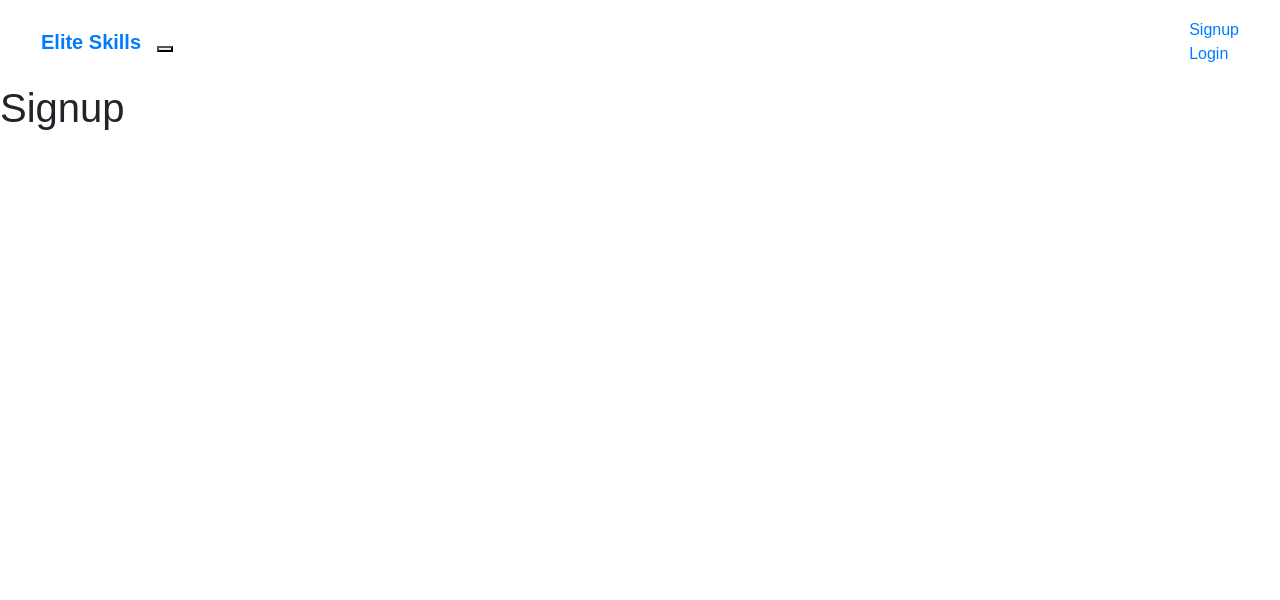
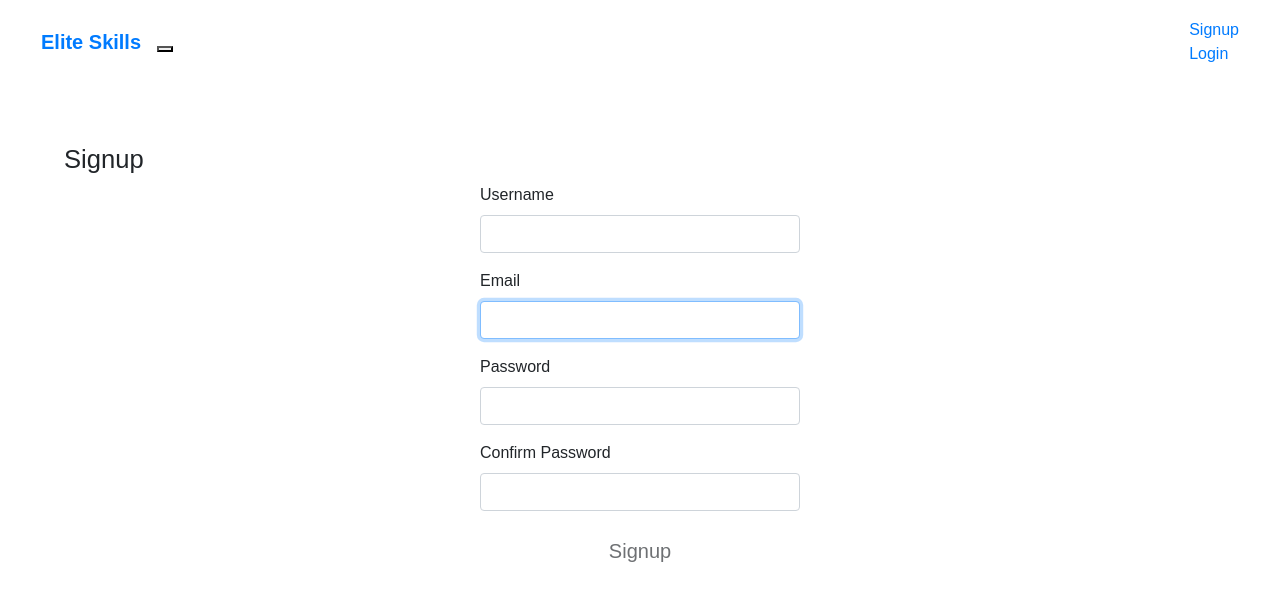
Before and after one commit to fjzink/Elite-Skills-Frontend, a React (Create React App) app: page /signup in a window 1280 px wide. Shown: the top 600 px of the page. Built offline with nearby package versions, Linux system fonts and the light colour scheme.

Commit message:
Add signup form to Signup component. Add post request to signup form to send user data to the backend. Add page headers to signup and login forms.

```diff
--- a/src/components/Login.css
+++ b/src/components/Login.css
@@ -7,4 +7,12 @@
     margin: 0 auto;
     max-width: 320px;
   }
+
+  .page-header {
+    padding-left: 5%;
+  }
+
+  .page-header h1{
+    font-size: 1.6em;
+  }
 }
--- a/src/components/Login.js
+++ b/src/components/Login.js
@@ -1,5 +1,5 @@
 import React, { Component } from 'react';
-import { Button, FormGroup, FormControl, ControlLabel } from 'react-bootstrap';
+import { Button, FormGroup, FormControl, ControlLabel, PageHeader } from 'react-bootstrap';
 import axios from 'axios';
 import './Login.css'
 
@@ -38,7 +38,6 @@ class Login extends Component {
       "password": this.state.password
     }}, {'Content-Type': 'application/json'})
     .then((response) => {
-      // this.setState({jwt: response.data.jwt});
       this.sendToken(response.data.jwt);
       this.props.history.push("/");
     })
@@ -50,6 +49,7 @@ class Login extends Component {
   render() {
     return (
       <div className="Login">
+        <PageHeader>Login</PageHeader>
         <form onSubmit={this.handleSubmit}>
           <FormGroup controlId="email" bsSize="large">
             <ControlLabel>Email</ControlLabel>
--- a/src/components/Signup.css
+++ b/src/components/Signup.css
@@ -3,8 +3,16 @@
     padding: 60px 0;
   }
 
-  .Signup form {
+  .Signup form{
     margin: 0 auto;
     max-width: 320px;
   }
+
+  .page-header{
+    padding-left: 5%;
+  }
+
+  .page-header h1{
+    font-size: 1.6em;
+  }
 }
--- a/src/components/Signup.js
+++ b/src/components/Signup.js
@@ -1,16 +1,105 @@
 import React, { Component } from "react";
 import {
-  HelpBlock,
+  Button,
   FormGroup,
   FormControl,
-  ControlLabel
+  ControlLabel,
+  PageHeader
 } from "react-bootstrap";
+import axios from 'axios';
 import "./Signup.css";
 
 class Signup extends Component {
+  constructor(props) {
+    super(props);
+
+    this.state = {
+      username: "",
+      email: "",
+      password: "",
+      confirmPassword: ""
+    };
+  }
+
+  validateForm() {
+    return (
+      this.state.email.length > 0 &&
+      this.state.password.length > 0 &&
+      this.state.username.length > 0 &&
+      this.state.password === this.state.confirmPassword
+    );
+  }
+
+  handleChange = event => {
+    this.setState({
+      [event.target.id]: event.target.value
+    });
+  }
+
+  handleSubmit = event => {
+    event.preventDefault();
+    axios.post('http://localhost:3000/users', {"user": {
+      "username": this.state.username,
+      "email": this.state.email,
+      "password": this.state.password
+    }}, {'Content-Type': 'application/json'})
+    .then((response) => {
+      this.props.history.push("/");
+    })
+    .catch((error) => {
+      console.log(error);
+    });
+  }
+
   render() {
     return(
-      <h1>Signup</h1>
+      <div className="Signup">
+        <PageHeader>Signup</PageHeader>
+        <form onSubmit={this.handleSubmit}>
+          <FormGroup controlId="username" bsSize="large">
+            <ControlLabel>Username</ControlLabel>
+            <FormControl
+              autoFocus
+              type="username"
+              value={this.state.username}
+              onChange={this.handleChange}
+            />
+          </FormGroup>
+          <FormGroup controlId="email" bsSize="large">
+            <ControlLabel>Email</ControlLabel>
+            <FormControl
+              autoFocus
+              type="email"
+              value={this.state.email}
+              onChange={this.handleChange}
+            />
+          </FormGroup>
+          <FormGroup controlId="password" bsSize="large">
+            <ControlLabel>Password</ControlLabel>
+            <FormControl
+              value={this.state.password}
+              onChange={this.handleChange}
+              type="password"
+            />
+          </FormGroup>
+          <FormGroup controlId="confirmPassword" bsSize="large">
+            <ControlLabel>Confirm Password</ControlLabel>
+            <FormControl
+              value={this.state.confirmPassword}
+              onChange={this.handleChange}
+              type="password"
+            />
+          </FormGroup>
+          <Button
+              block
+              bsSize="large"
+              disabled={!this.validateForm()}
+              type="submit"
+            >
+              Signup
+          </Button>
+        </form>
+      </div>
     );
   }
 }
```
